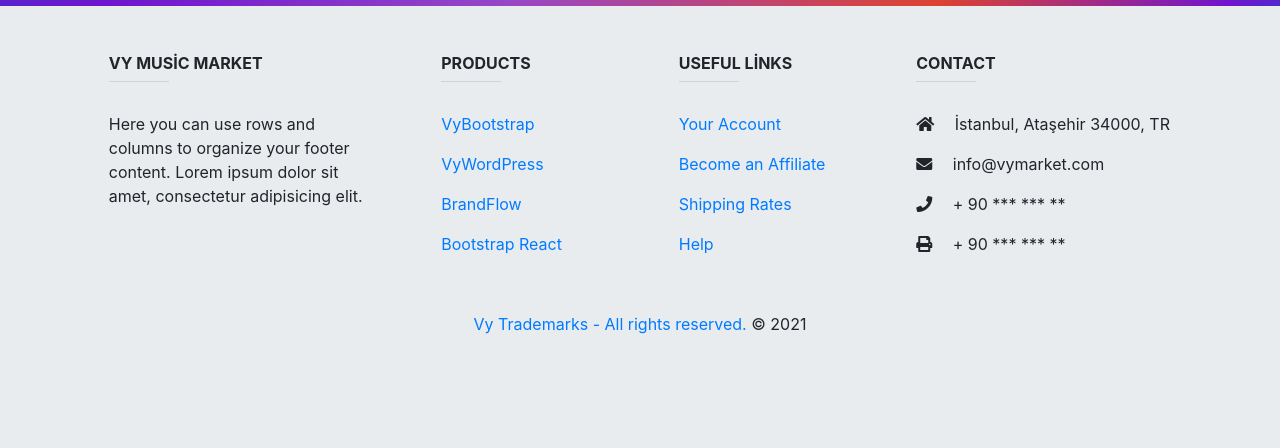
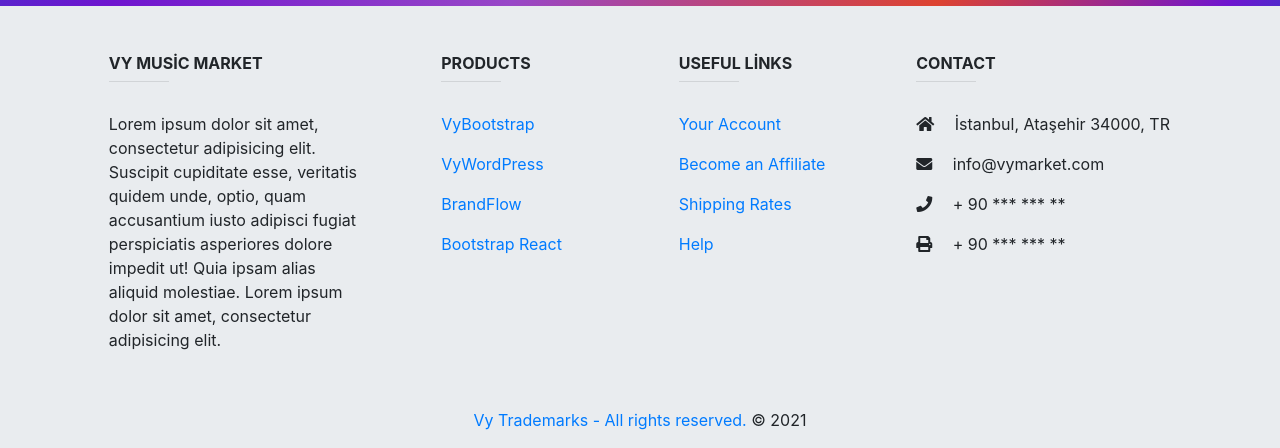
Before and after one commit to burakguler/VyMarket, a plain HTML site: page about.html in a window 1280 px wide. Shown: the part 908-1356 px from the top of the page. Before the commit the page ends 1260 px from the top, so only its background shows below. Drawn offline with nearby package versions, Linux system fonts and the light colour scheme.

Commit message:
vy-market

```diff
--- a/about.html
+++ b/about.html
@@ -230,7 +230,7 @@
           <!-- Content -->
           <h6 class="text-uppercase font-weight-bold">Vy Music Market</h6>
           <hr class="deep-purple accent-2 mb-4 mt-0 d-inline-block mx-auto" style="width: 60px;">
-          <p>Here you can use rows and columns to organize your footer content. Lorem ipsum dolor sit amet,
+          <p>Lorem ipsum dolor sit amet, consectetur adipisicing elit. Suscipit cupiditate esse, veritatis quidem unde, optio, quam accusantium iusto adipisci fugiat perspiciatis asperiores dolore impedit ut! Quia ipsam alias aliquid molestiae. Lorem ipsum dolor sit amet,
             consectetur
             adipisicing elit.</p>
 
```
Also changed, not shown: checkout.html (+1 -1 lines), index.html (+1 -1 lines), product.html (+1 -1 lines).
